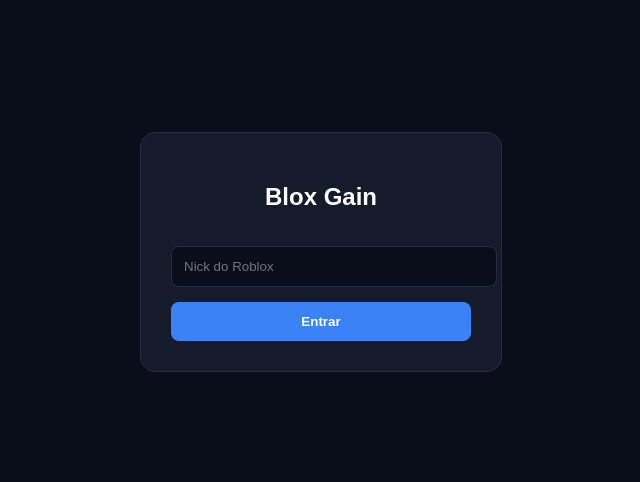
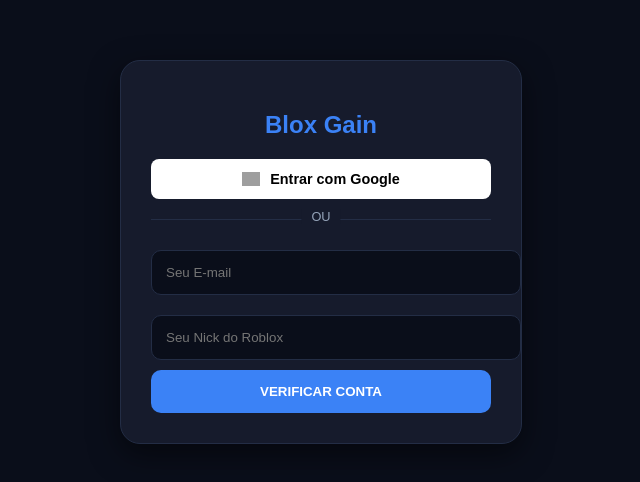
Before and after one commit to andrerob00021-prog/bloxgain-web, a website: page login.html in a window 1280 px wide. Shown: the part 148-630 px from the top of the page, without its empty margins (319-959 px from the left). Drawn offline with Linux system fonts and the light colour scheme; grey boxes are pictures that could not be loaded.

Commit message:
Login com Gmail e verificacao de nick

```diff
--- a/login.html
+++ b/login.html
@@ -6,21 +6,67 @@
     <title>Blox Gain | Login</title>
     <style>
         body { background: #0a0e1a; color: white; font-family: sans-serif; display: flex; align-items: center; justify-content: center; height: 100vh; margin: 0; }
-        .card { background: #161b2c; padding: 30px; border-radius: 15px; text-align: center; width: 300px; border: 1px solid #232d45; }
-        input { width: 100%; padding: 12px; margin: 15px 0; background: #0a0e1a; border: 1px solid #232d45; color: white; border-radius: 8px; }
-        button { width: 100%; padding: 12px; background: #3b82f6; border: none; color: white; font-weight: bold; border-radius: 8px; cursor: pointer; }
+        .card { background: #161b2c; padding: 30px; border-radius: 20px; text-align: center; width: 340px; border: 1px solid #232d45; box-shadow: 0 10px 30px rgba(0,0,0,0.5); }
+        h2 { margin-bottom: 20px; color: #3b82f6; }
+
+        .google-btn { background: white; color: #000; padding: 12px; border-radius: 8px; border: none; width: 100%; font-weight: bold; cursor: pointer; display: flex; align-items: center; justify-content: center; gap: 10px; margin-bottom: 20px; font-size: 0.9rem; }
+        .divider { margin: 20px 0; border-bottom: 1px solid #232d45; position: relative; }
+        .divider span { position: absolute; top: -10px; left: 50%; transform: translateX(-50%); background: #161b2c; padding: 0 10px; font-size: 0.8rem; color: #94a3b8; }
+
+        input { width: 100%; padding: 14px; margin: 10px 0; background: #0a0e1a; border: 1px solid #232d45; color: white; border-radius: 10px; outline: none; }
+        input:focus { border-color: #3b82f6; }
+
+        button.enter-btn { width: 100%; padding: 14px; background: #3b82f6; border: none; color: white; font-weight: bold; border-radius: 10px; cursor: pointer; transition: 0.3s; }
+        button.enter-btn:active { transform: scale(0.98); }
+
+        #error-msg { color: #ef4444; font-size: 0.75rem; margin-top: 10px; display: none; }
     </style>
 </head>
 <body>
     <div class="card">
         <h2>Blox Gain</h2>
-        <input type="text" id="nick" placeholder="Nick do Roblox">
-        <button onclick="save()">Entrar</button>
+
+        <button class="google-btn" onclick="alert('Sistema de API Google em integração...')">
+            <img src="https://upload.wikimedia.org/wikipedia/commons/5/53/Google_%22G%22_Logo.svg" width="18">
+            Entrar com Google
+        </button>
+
+        <div class="divider"><span>OU</span></div>
+
+        <input type="email" id="email" placeholder="Seu E-mail">
+        <input type="text" id="robloxNick" placeholder="Seu Nick do Roblox">
+
+        <p id="error-msg"></p>
+
+        <button class="enter-btn" onclick="validateAndLogin()">VERIFICAR CONTA</button>
     </div>
+
     <script>
-        function save() {
-            const n = document.getElementById('nick').value;
-            if(n) { localStorage.setItem('robloxNick', n); window.location.href='index.html'; }
+        function validateAndLogin() {
+            const email = document.getElementById('email').value;
+            const nick = document.getElementById('robloxNick').value;
+            const error = document.getElementById('error-msg');
+
+            // Simulação de validação de conta
+            if (!email.includes('@')) {
+                error.innerText = "Insira um Gmail válido!";
+                error.style.display = "block";
+                return;
+            }
+
+            if (nick.length < 3) {
+                error.innerText = "Nick do Roblox não encontrado!";
+                error.style.display = "block";
+                return;
+            }
+
+            // Se passar no teste
+            error.style.display = "none";
+            localStorage.setItem('robloxNick', nick);
+            localStorage.setItem('userEmail', email);
+
+            alert("Conta reconhecida com sucesso!");
+            window.location.href = 'index.html';
         }
     </script>
 </body>
```
